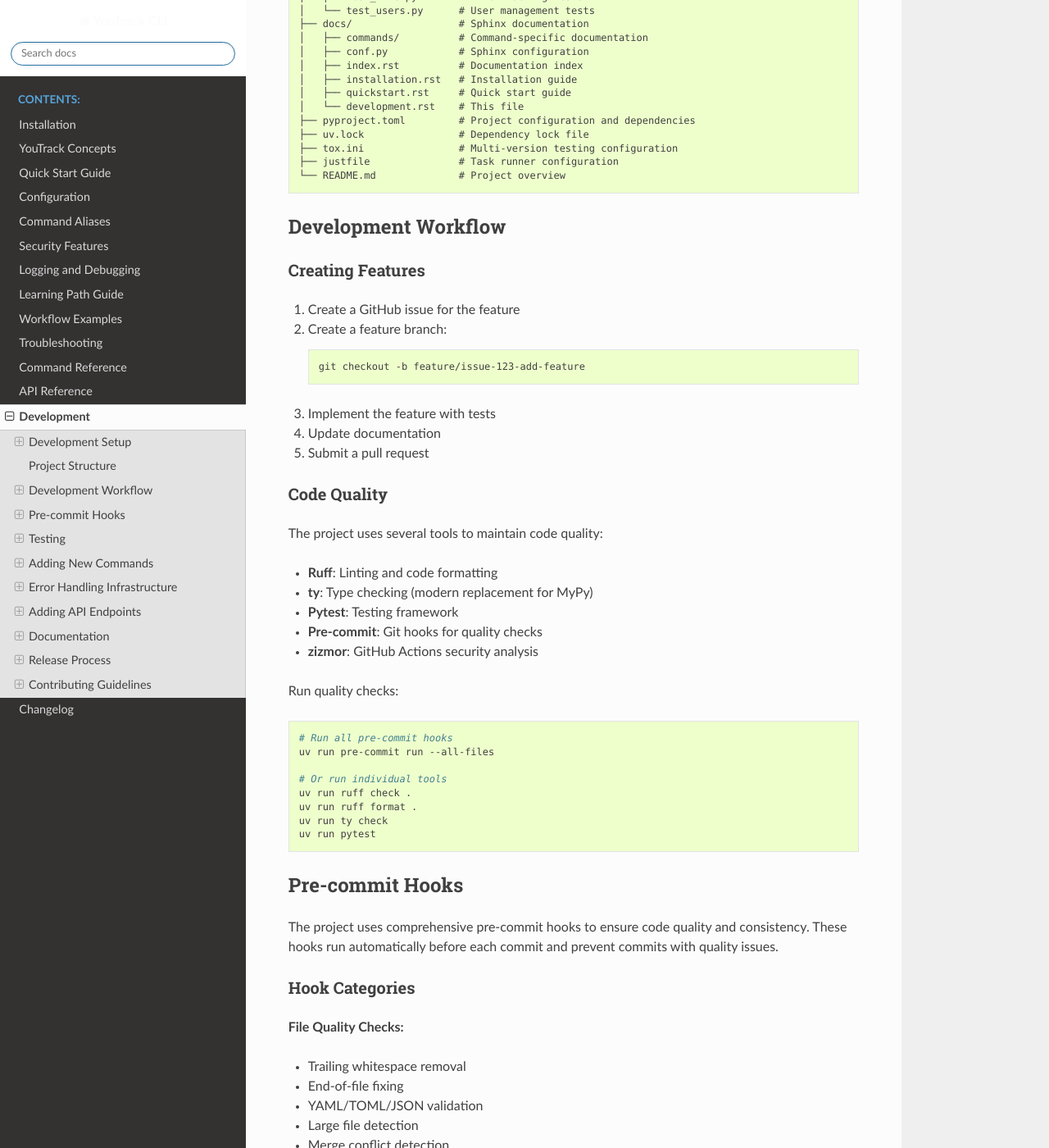
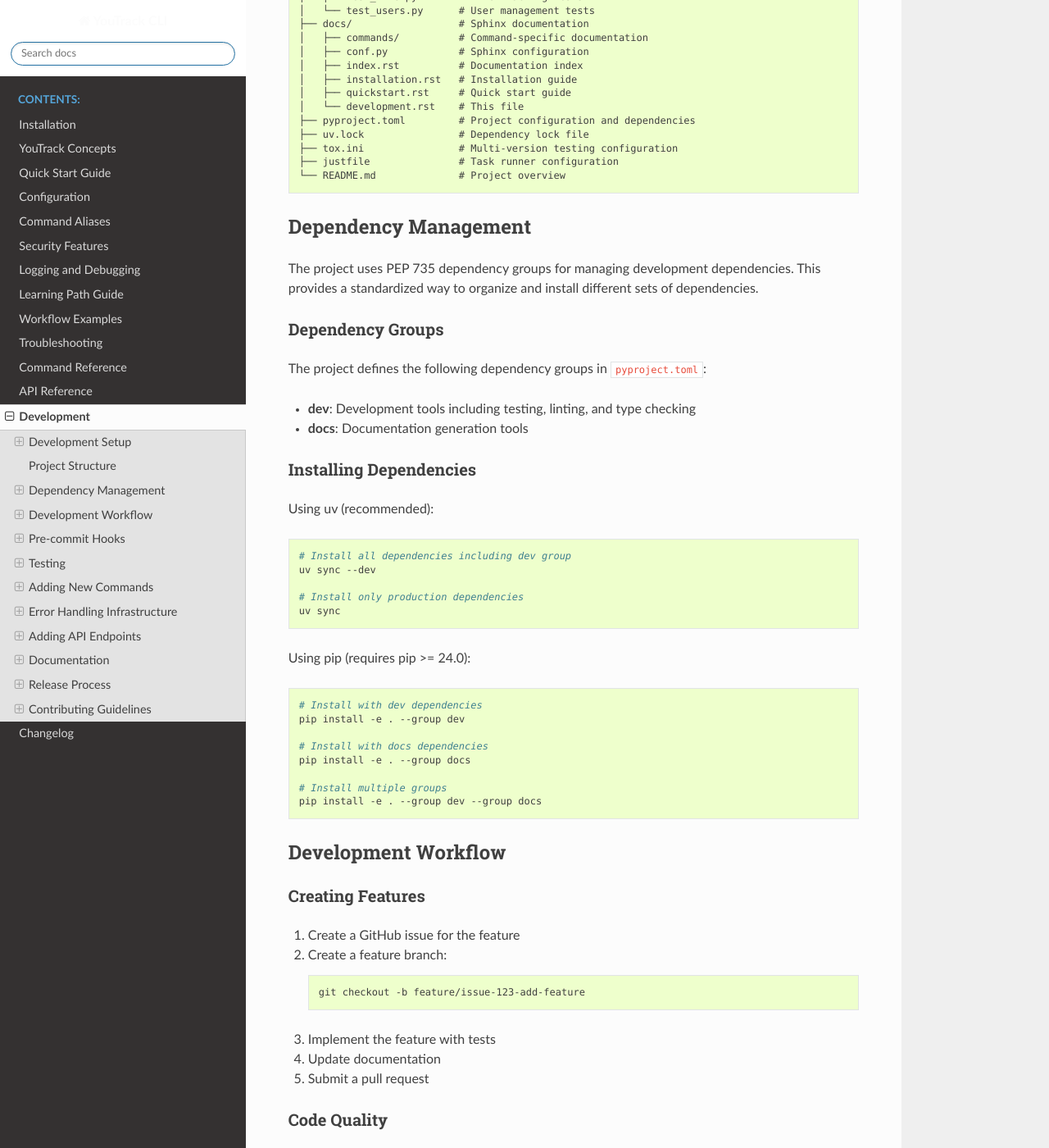
Before and after one commit to ryancheley/yt-cli, a Sphinx documentation site: the page built from docs/development.rst, in a window 1280 px wide and 1400 px high, scrolled down 1473 px. Shown: the whole window at 82% size. Built offline with Sphinx 7.4.7 and the Read the Docs theme 3.1.0, drawn with Linux system fonts in a browser that asks for light colours; pages that are not in the unit, such as notebooks, are missing from menus.

Commit message:
📦 Standardize dependency groups in pyproject.toml (#68)
- Migrate from old [project.optional-dependencies] to new [dependency-groups] format (PEP 735)
- Add docs dependency group with Sphinx-related packages
- Update README.md pip install instructions for new format
- Add comprehensive documentation for dependency management in docs/development.rst
- Update uv.lock to reflect changes
- Ensure all tools (uv, pip) work with new format

Fixes #55

🤖 Generated with [Claude Code](https://claude.ai/code)

Co-authored-by: Claude <noreply@anthropic.com>

```diff
--- a/docs/development.rst
+++ b/docs/development.rst
@@ -90,6 +90,45 @@ Project Structure
    ├── tox.ini                # Multi-version testing configuration
    ├── justfile               # Task runner configuration
    └── README.md              # Project overview
+
+Dependency Management
+---------------------
+
+The project uses PEP 735 dependency groups for managing development dependencies. This provides a standardized way to organize and install different sets of dependencies.
+
+Dependency Groups
+~~~~~~~~~~~~~~~~~
+
+The project defines the following dependency groups in ``pyproject.toml``:
+
+* **dev**: Development tools including testing, linting, and type checking
+* **docs**: Documentation generation tools
+
+Installing Dependencies
+~~~~~~~~~~~~~~~~~~~~~~~
+
+Using uv (recommended):
+
+.. code-block:: bash
+
+   # Install all dependencies including dev group
+   uv sync --dev
+
+   # Install only production dependencies
+   uv sync
+
+Using pip (requires pip >= 24.0):
+
+.. code-block:: bash
+
+   # Install with dev dependencies
+   pip install -e . --group dev
+
+   # Install with docs dependencies
+   pip install -e . --group docs
+
+   # Install multiple groups
+   pip install -e . --group dev --group docs
 
 Development Workflow
 --------------------
```
Also changed, not shown: README.md (+2 -2 lines), pyproject.toml (+6 -15 lines), 1 other file.
